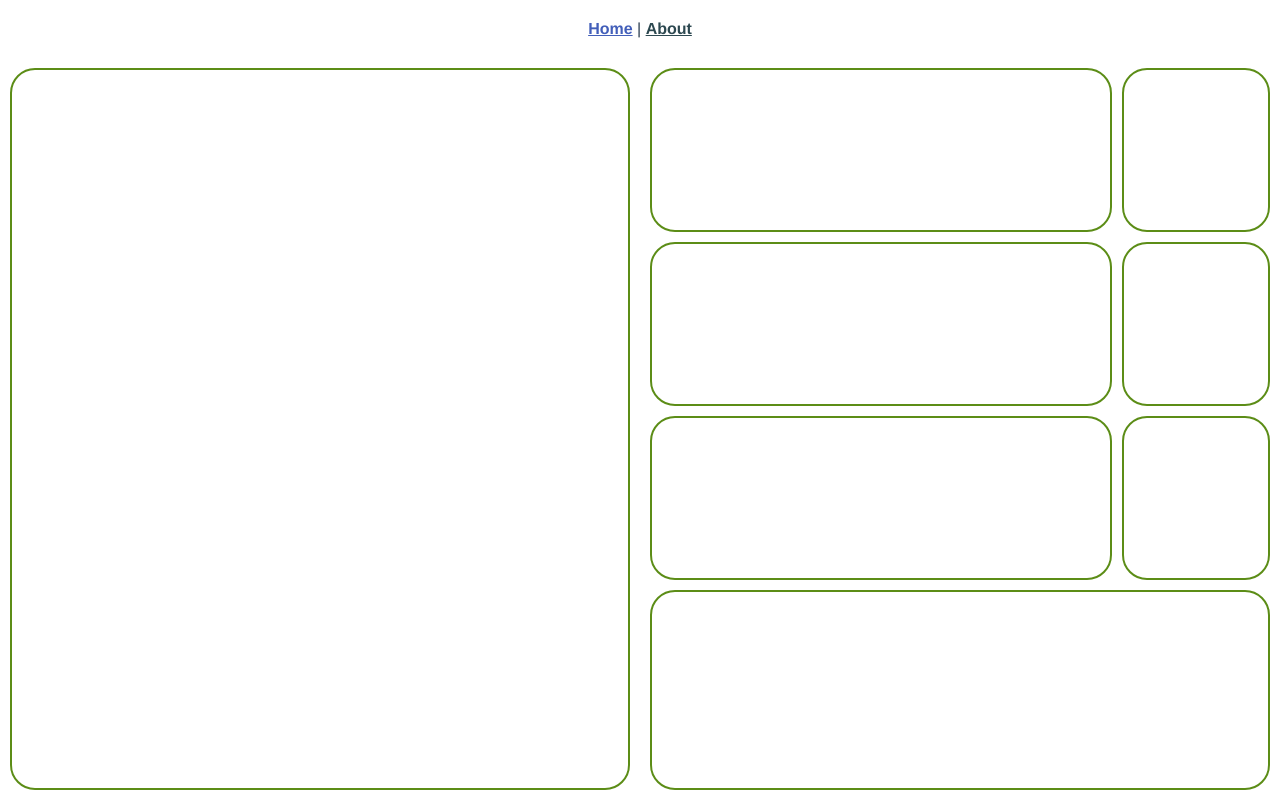
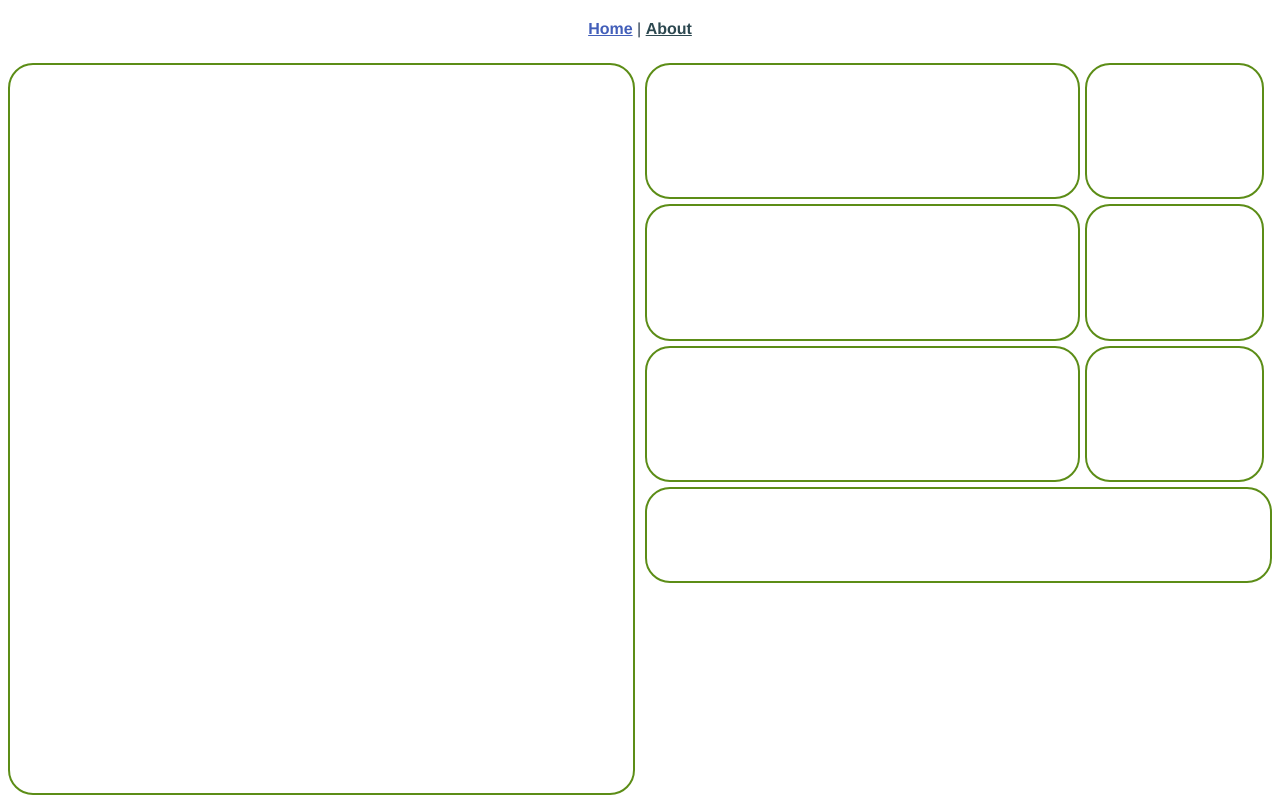
Before and after one commit to philip-dale/squares, a Vue app: page / in a window 1280 px wide. Built offline with nearby package versions, Linux system fonts and the light colour scheme.

Commit message:
general improvemnts, bas functionality complete

```diff
--- /dev/null
+++ b/src/components/PartDisplay.vue
@@ -0,0 +1,31 @@
+<template>
+    <div class="partDisplay" v-bind:style="{ background: this.settings.getColour(this.partId), opacity: this.opacity }"/>
+  </template>
+
+  <script>
+  import { settingsStore } from "../stores/settings";
+
+  export default {
+    name: "PartDisplay",
+    props: {
+      partId: Number,
+      opacity: Number,
+    },
+    setup() {
+      const settings = settingsStore();
+      return { settings };
+    },
+  };
+  </script>
+
+  <style scoped>
+  .partDisplay {
+    height: 100%;
+    width: 100%;
+    border-width: 1px;
+    border-color: black;
+    border-style: dotted;
+    box-sizing: border-box;
+  }
+
+  </style>
--- a/src/components/SampleContainer.vue
+++ b/src/components/SampleContainer.vue
@@ -1,11 +1,11 @@
 <template>
-    <!-- TODO Disable drop if not set -->
   <div
     class="sampleContainer"
     @drop="onDrop($event, this.id)"
     @dragover="preventDrop($event)"
     @dragenter="preventDrop($event)"
-    @dblclick="spawn()"
+    @dblclick="dbclick()"
+    :style="{'align-items':alignItems}"
   >
     <div
       v-for="s in this.samples.containerSamples(this.id)"
@@ -20,6 +20,7 @@
 
 <script>
 import { samplesStore } from "../stores/samplesStore";
+import { settingsStore } from "../stores/settings";
 import SampleDisplay from "@/components/SampleDisplay.vue";
 
 export default {
@@ -29,20 +30,57 @@ export default {
   },
   props: {
     id: String,
-    canSpawn: Boolean,
-    canDrop: Boolean,
-    maxSamples: Number,
-    isSink: {
-        "type": Boolean,
-        "default": false
-    }
+    pairId: {
+      type: String,
+      default: ""
+    },
+    containerType: {
+      validator(value) {
+        return ["spawn", "merge-in", "sink", "merge-out"].includes(value);
+      },
+    },
   },
   setup() {
     const samples = samplesStore();
-    return { samples };
+    const settings = settingsStore();
+    return { samples, settings };
   },
   created() {
-    this.samples.init(this.id);
+    this.samples.init(this.id, this.maxSamples);
+  },
+  computed: {
+    canSpawn() {
+      switch(this.containerType) {
+        case "spawn":
+          return true
+      }
+      return false
+    },
+    canDrop() {
+      switch(this.containerType) {
+        case "spawn":
+        case "merge-in":
+        case "sink":
+          return true
+      }
+      return false
+    },
+    destroy(){
+      switch(this.containerType) {
+        case "sink":
+          return true
+      }
+      return false
+    },
+    maxSamples() {
+      return this.settings.getContainerMax(this.containerType)
+    },
+    alignItems() {
+      if(this.containerType === "spawn") {
+        return 'flex-start'
+      }
+      return 'center'
+    }
   },
   methods: {
     startDrag(evt, sample) {
@@ -54,22 +92,34 @@ export default {
     onDrop(evt, newParent) {
       const uid = evt.dataTransfer.getData("uid");
       const parentId = evt.dataTransfer.getData("parentId");
-      if(this.isSink) {
+      if (this.destroy) {
         this.samples.remove(parentId, uid);
       } else {
         this.samples.move(parentId, uid, newParent);
       }
-
+    },
+    dbclick() {
+      switch(this.containerType) {
+        case "spawn":
+          this.spawn()
+          return
+        case "merge-in":
+          this.merge()
+          return
+      }
+    },
+    merge() {
+      this.samples.merge(this.id, this.pairId);
     },
     spawn() {
-      if (this.canSpawn) {
+      if (this.canSpawn && this.samples.hasSpace(this.id)) {
         this.samples.spawn(this.id);
       }
     },
     preventDrop(evt) {
-        if(this.canDrop) {
-            evt.preventDefault();
-        }
+      if (this.canDrop && this.samples.hasSpace(this.id)) {
+        evt.preventDefault();
+      }
     },
   },
 };
@@ -82,9 +132,11 @@ export default {
   box-sizing: border-box;
   border-radius: 25px;
   border: 2px solid #5c8d17;
-  padding: 20px;
+  padding: 10px;
   display: flex;
   flex-wrap: wrap;
   align-content: flex-start;
+  justify-content: center;
+  /* align-items: center; */
 }
 </style>
--- a/src/components/SampleMerger.vue
+++ b/src/components/SampleMerger.vue
@@ -1,10 +1,10 @@
 <template>
     <div class="merger">
         <div class="merger-input">
-            <SampleContainer :id="id  + '_' + '1'" :canSpawn="false" :canDrop="true" :maxSamples="5"/>
+            <SampleContainer :id="id  + '_' + '1'" containerType="merge-in" :pairId="id + '_' + '2'"/>
         </div>
         <div class="merger-output">
-            <SampleContainer :id="id + '_' + '2'" :canSpawn="false" :canDrop="false" :maxSamples="1"/>
+            <SampleContainer :id="id + '_' + '2'" containerType="merge-out"/>
         </div>
     </div>
 </template>
@@ -35,17 +35,23 @@ export default {
   box-sizing: border-box;
   display: flex;
   flex-direction: row;
-  padding-bottom: 10px;
+  padding-bottom: 5px;
 }
 
 .merger-input {
     display: flex;
-    flex-grow: 4;
-    padding-right: 10px;
+    /* width: 75%; */
+    padding-right: 5px;
+    min-height: 6em;
+    width: 34vw;
+    min-width: 34vw;
 }
 
 .merger-output {
     display: flex;
-    flex-grow: 1
+    /* width: 25%; */
+    min-height: 6em;
+    width: 14vw;
+    min-width: 7em;
 }
 </style>
--- a/src/stores/samplesStore.js
+++ b/src/stores/samplesStore.js
@@ -2,8 +2,54 @@ import { defineStore } from 'pinia'
 
 import { settingsStore } from './settings'
 
+function createPart(parts, parentId, uid) {
+    return {"parts": parts, "parentId": parentId, "uid": uid, "lives": settingsStore().getMaxLives}
+}
+
+function generatePart(parts) {
+    let maxCount = 0
+    const settings = settingsStore()
+
+    for(let i=0; i < settings.getMaxParts; i++){
+        let len = parts.filter(x => x === i).length
+        if (len > maxCount) {
+            maxCount = len
+        }
+    }
+
+    let contributingParts = []
+    for(let i=0; i < settings.getMaxParts; i++){
+        if(parts.filter(x => x === i).length === maxCount) {
+            contributingParts[contributingParts.length] = i
+        }
+    }
+
+    return contributingParts[Math.floor(Math.random() * contributingParts.length)]
+
+}
+
+function mergeSample(samples) {
+    const sampleCount = samples.length
+    const settings = settingsStore()
+    const size = settings.getSize
+
+    var newSampleparts = new Array(size.x);
+    for (let x = 0; x < size.x; x++) {
+        newSampleparts[x] = new Array(size.y);
+        for (let y = 0; y < size.y; y++) {
+
+            var partsInput = new Array(sampleCount);
+            for(let s = 0; s < sampleCount; s++) {
+                partsInput[s] = samples[s][x][y]
+            }
+            newSampleparts[x][y] = generatePart(partsInput)
+        }
+    }
+    return newSampleparts
+}
+
 export const samplesStore = defineStore('samples', {
-    state: () => ({allSamples:{}, count:0}),
+    state: () => ({allSamples:{}, count:0, storeCapacity:{}}),
     getters: {
         containerSamples: (state) => {
             return (containerId) => state.allSamples[containerId]
@@ -11,10 +57,21 @@ export const samplesStore = defineStore('samples', {
         sample: (state) => {
             return (containerId, uid) => state.allSamples[containerId][uid]
         },
+        hasSpace: (state) => {
+            return (containerId) => {
+                if(state.storeCapacity[containerId] === -1) {
+                    return true
+                }
+                return Object.keys(state.allSamples[containerId]).length < state.storeCapacity[containerId]
+            }
+        }
     },
     actions: {
-        init(containerId) {
-            this.allSamples[containerId] = {}
+        init(containerId, capacity) {
+            if(!(containerId in this.allSamples )) {
+                this.allSamples[containerId] = {}
+                this.storeCapacity[containerId] = capacity
+            }
         },
         spawn(containerId) {
             const settings = settingsStore()
@@ -27,20 +84,43 @@ export const samplesStore = defineStore('samples', {
                 }
             }
 
-            this.allSamples[containerId][this.count.toString()] = {"parts": parts, "parentId": containerId, "uid": this.count.toString()}
+            this.allSamples[containerId][this.count.toString()] = createPart(parts, containerId, this.count.toString())
             this.count++
         },
         move(containerId, uid, newContainerId) {
             if(containerId != newContainerId) {
-                this.allSamples[newContainerId][this.count.toString()] = this.allSamples[containerId][uid]
-                this.allSamples[newContainerId][this.count.toString()]["parentId"] = newContainerId
-                this.allSamples[newContainerId][this.count.toString()]["uid"] = this.count.toString()
+                const newId = this.count.toString()
+                this.count++
+
+                this.allSamples[newContainerId][newId] = this.allSamples[containerId][uid]
+                this.allSamples[newContainerId][newId]["parentId"] = newContainerId
+                this.allSamples[newContainerId][newId]["uid"] = newId
                 delete this.allSamples[containerId][uid]
-                this.count++
+
             }
         },
         remove(containerId, uid) {
             delete this.allSamples[containerId][uid]
+        },
+        merge(containerId, destId) {
+            if (Object.keys(this.allSamples[destId]).length < this.storeCapacity[destId] && Object.keys(this.allSamples[containerId]).length > 0) {
+
+                let samplesParts = new Array(Object.keys(this.allSamples[containerId]).length);
+
+                let i = 0
+                for (const [key, value] of Object.entries(this.allSamples[containerId])) {
+                    samplesParts[i] = value.parts
+                    this.allSamples[containerId][key].lives--
+                    if(this.allSamples[containerId][key].lives < 1) {
+                        delete this.allSamples[containerId][key]
+                    }
+
+                    i++
+                }
+                let newSample = mergeSample(samplesParts)
+                this.allSamples[destId][this.count.toString()] = createPart(newSample, destId, this.count.toString())
+                this.count++
+            }
         }
     },
 })
--- a/src/views/PlayGame.vue
+++ b/src/views/PlayGame.vue
@@ -1,13 +1,13 @@
 <template>
   <div class="game">
       <div class="stores">
-        <SampleContainer id="1" :canSpawn="true" :canDrop="true" :maxSamples="30"/>
+        <SampleContainer class="spawn" id="1" containerType="spawn"/>
       </div>
       <div class="mergers">
         <SampleMerger id="2"/>
         <SampleMerger id="3"/>
         <SampleMerger id="4"/>
-        <SampleContainer id="5" :canSpawn="false" :canDrop="true" :maxSamples="-1" :isSink="true"/>
+        <SampleContainer class="sink" id="5" containerType="sink"/>
       </div>
   </div>
 </template>
@@ -35,15 +35,32 @@ export default {
   margin-left: 0px;
 }
 .stores {
-  width: 50%;
-  padding: 10px;
+  /* width: 50%; */
+  padding: 5px;
 }
 
 .mergers {
-  width: 50%;
-  padding: 10px;
+  /* width: 50%; */
+  padding: 5px;
   display: flex;
   flex-direction: column;
-  justify-content: center;
+  justify-content: start;
+  align-content: flex-start;
+  height: 65vh;
+  min-height: 65vh;
+}
+
+.sink {
+  height: 6em;
+  min-height: 6em;
+  width: 49vw;
+  min-width: 49vw;
+}
+
+.spawn {
+  /* height: 32.6em; */
+  /* min-height: 32.6em; */
+  width: 49vw;
+  min-width: 49vw;
 }
 </style>
```
Also changed, not shown: src/components/SampleDisplay.vue (+16 -4 lines), src/stores/settings.js (+34 -1 lines).
